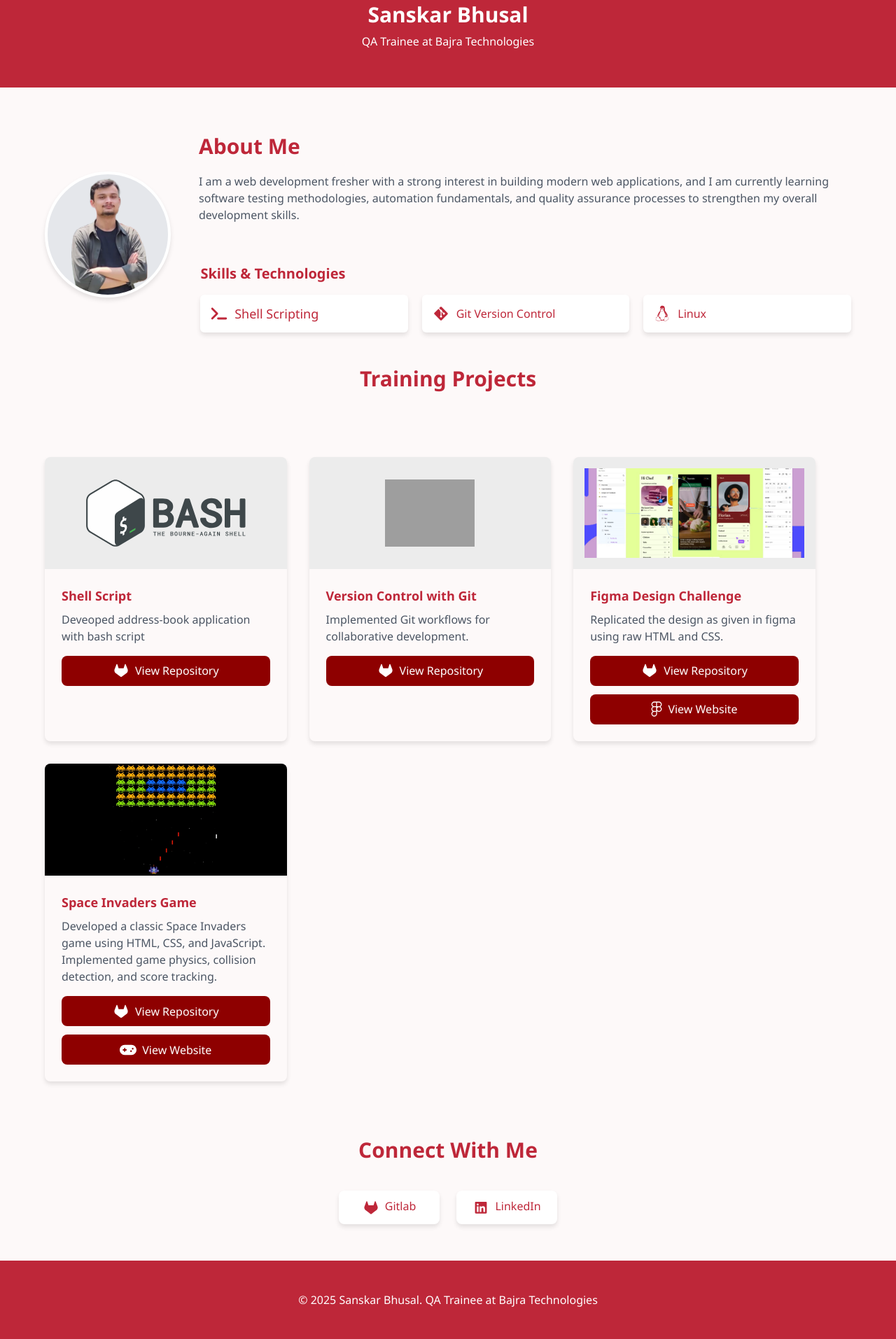
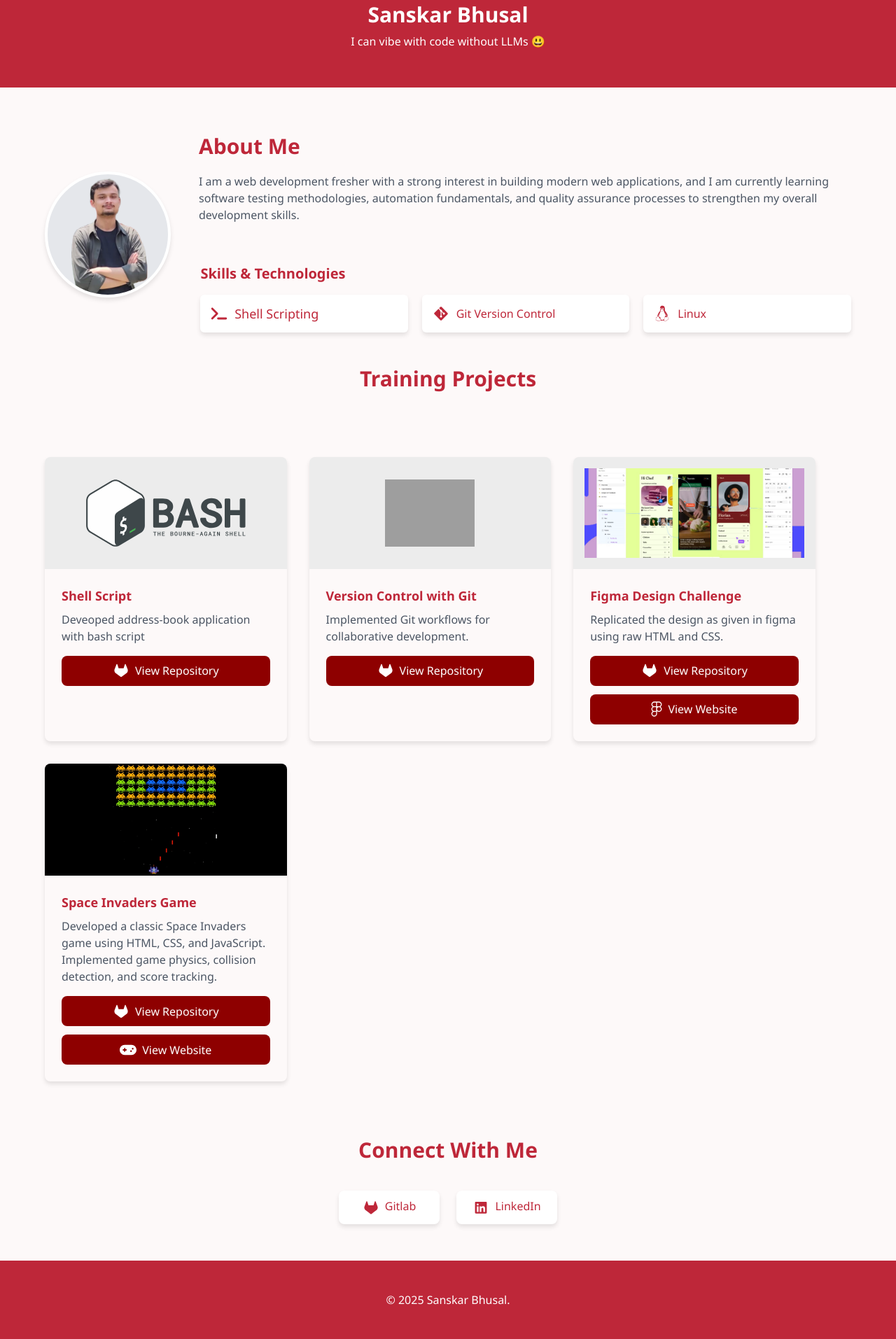
Before and after one commit to sanskarbhusal/portfolio, a plain HTML site: page index.html in a window 1280 px wide. Shown: the part 51-1964 px from the top of the page at 70% size. Drawn offline with Linux system fonts and the light colour scheme; grey boxes are pictures that could not be loaded.

Commit message:
Update personal description in index.html

```diff
--- a/index.html
+++ b/index.html
@@ -13,7 +13,7 @@
 <body class="flex flex-col justify-center items-center ">
     <header class="w-full h-44 bg-[#be2739] flex flex-col justify-center items-center">
         <h1 class="text-white text-3xl font-bold mb-2">Sanskar Bhusal</h1>
-        <p class="text-white">QA Trainee at Bajra Technologies</p>
+        <p class="text-white">I can vibe with code without LLMs &#128515;</p>
     </header>
     <main class="w-[90%] text-theme-light m-10  max-w-[1200px] ">
 
@@ -240,7 +240,7 @@
 
     </main>
     <footer class="bg-theme-light text-center text-white flex flex-col justify-center w-full h-28 mt-3 p-8">
-        &copy 2025 Sanskar Bhusal. QA Trainee at Bajra Technologies
+        &copy 2025 Sanskar Bhusal.
     </footer>
 </body>
 
```
